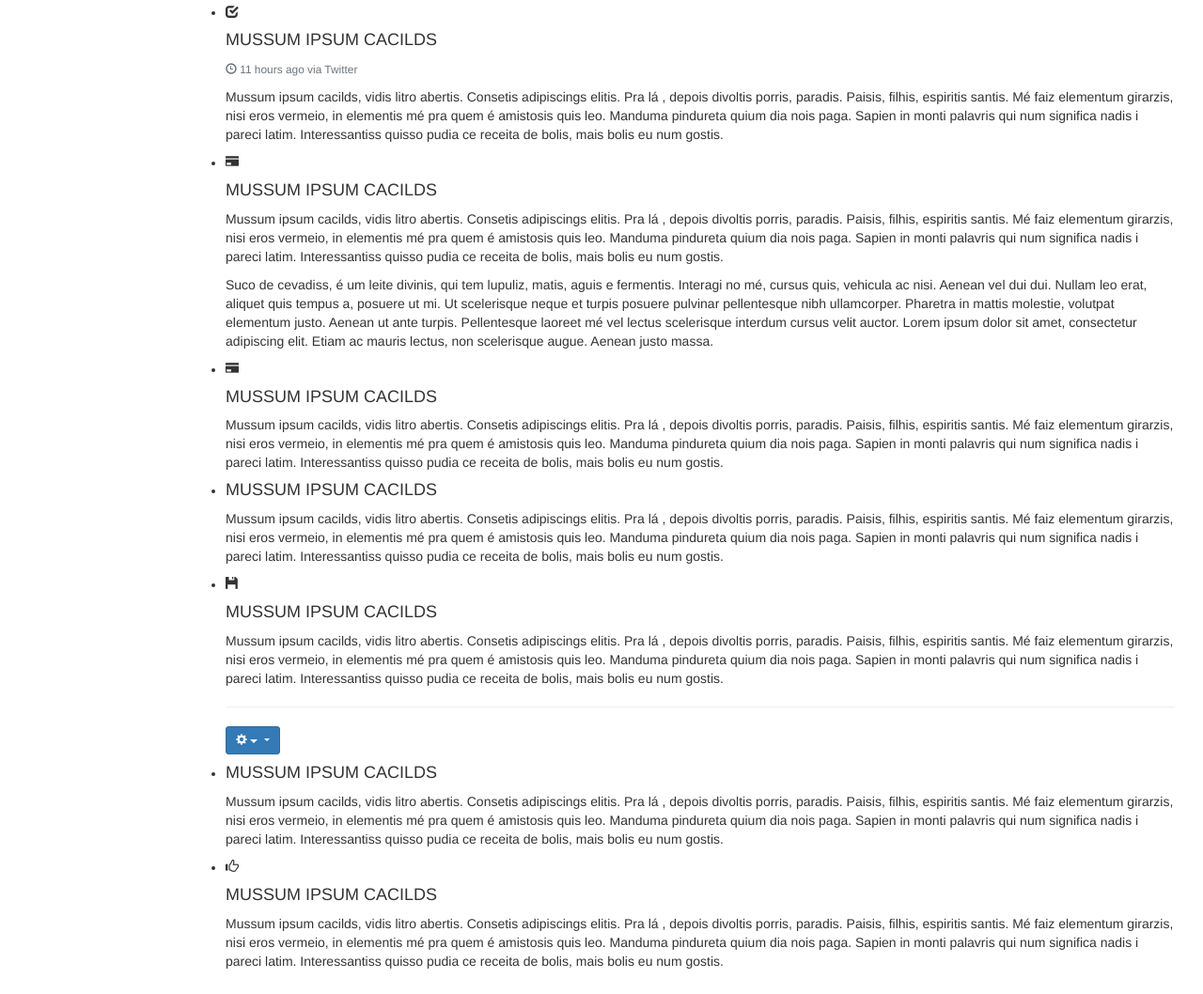
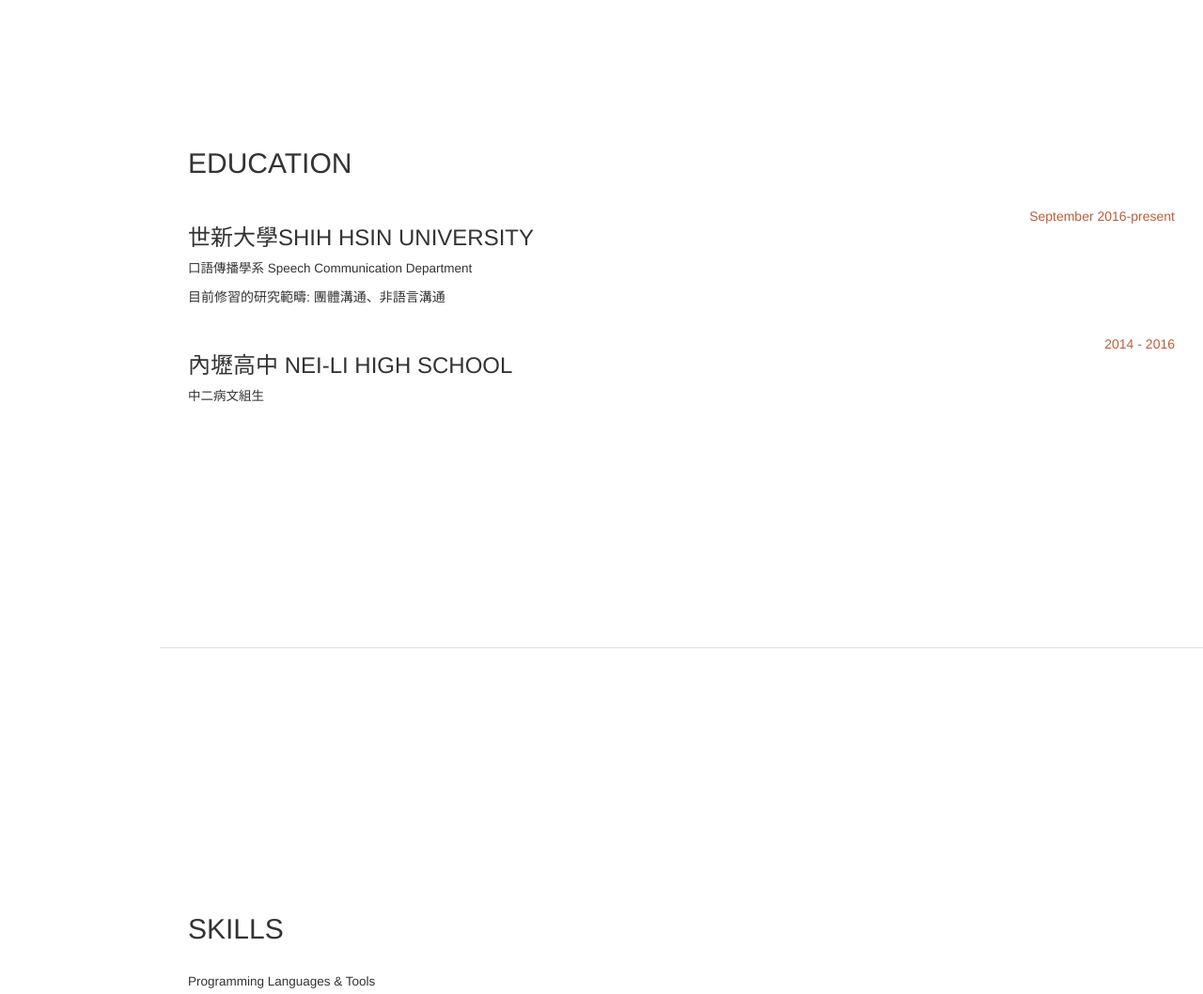
Before and after one commit to YueTsou01/YueTsou01.github.io, a website: page index.html in a window 1280 px wide. Shown: the part 1710-2768 px from the top of the page at 94% size. Drawn offline with nearby package versions, Linux system fonts and the light colour scheme; a web font is replaced by a local one.

Commit message:
Add files via upload

```diff
--- a/index.html
+++ b/index.html
@@ -134,98 +134,26 @@
         <div class="my-auto">
           <h2 class="mb-5">Education</h2>
 
-         <ul class="timeline">
-        <li>
-          <div class="timeline-badge"><i class="glyphicon glyphicon-check"></i></div>
-          <div class="timeline-panel">
-            <div class="timeline-heading">
-              <h4 class="timeline-title">Mussum ipsum cacilds</h4>
-              <p><small class="text-muted"><i class="glyphicon glyphicon-time"></i> 11 hours ago via Twitter</small></p>
+          <div class="resume-item d-flex flex-column flex-md-row mb-5">
+            <div class="resume-content mr-auto">
+              <h3 class="mb-0">世新大學Shih Hsin University</h3>
+              <div class="subheading mb-3">口語傳播學系 Speech Communication Department</div>
+              <div>目前修習的研究範疇: 團體溝通、非語言溝通</div>
             </div>
-            <div class="timeline-body">
-              <p>Mussum ipsum cacilds, vidis litro abertis. Consetis adipiscings elitis. Pra lá , depois divoltis porris, paradis. Paisis, filhis, espiritis santis. Mé faiz elementum girarzis, nisi eros vermeio, in elementis mé pra quem é amistosis quis leo. Manduma pindureta quium dia nois paga. Sapien in monti palavris qui num significa nadis i pareci latim. Interessantiss quisso pudia ce receita de bolis, mais bolis eu num gostis.</p>
+            <div class="resume-date text-md-right">
+              <span class="text-primary">September 2016-present</span>
             </div>
           </div>
-        </li>
-        <li class="timeline-inverted">
-          <div class="timeline-badge warning"><i class="glyphicon glyphicon-credit-card"></i></div>
-          <div class="timeline-panel">
-            <div class="timeline-heading">
-              <h4 class="timeline-title">Mussum ipsum cacilds</h4>
+
+          <div class="resume-item d-flex flex-column flex-md-row">
+            <div class="resume-content mr-auto">
+              <h3 class="mb-0">內壢高中 Nei-Li High School</h3>
+              <div class="subheading mb-3">中二病文組生</div>
             </div>
-            <div class="timeline-body">
-              <p>Mussum ipsum cacilds, vidis litro abertis. Consetis adipiscings elitis. Pra lá , depois divoltis porris, paradis. Paisis, filhis, espiritis santis. Mé faiz elementum girarzis, nisi eros vermeio, in elementis mé pra quem é amistosis quis leo. Manduma pindureta quium dia nois paga. Sapien in monti palavris qui num significa nadis i pareci latim. Interessantiss quisso pudia ce receita de bolis, mais bolis eu num gostis.</p>
-              <p>Suco de cevadiss, é um leite divinis, qui tem lupuliz, matis, aguis e fermentis. Interagi no mé, cursus quis, vehicula ac nisi. Aenean vel dui dui. Nullam leo erat, aliquet quis tempus a, posuere ut mi. Ut scelerisque neque et turpis posuere pulvinar pellentesque nibh ullamcorper. Pharetra in mattis molestie, volutpat elementum justo. Aenean ut ante turpis. Pellentesque laoreet mé vel lectus scelerisque interdum cursus velit auctor. Lorem ipsum dolor sit amet, consectetur adipiscing elit. Etiam ac mauris lectus, non scelerisque augue. Aenean justo massa.</p>
+            <div class="resume-date text-md-right">
+              <span class="text-primary">2014 -  2016</span>
             </div>
           </div>
-        </li>
-        <li>
-          <div class="timeline-badge danger"><i class="glyphicon glyphicon-credit-card"></i></div>
-          <div class="timeline-panel">
-            <div class="timeline-heading">
-              <h4 class="timeline-title">Mussum ipsum cacilds</h4>
-            </div>
-            <div class="timeline-body">
-              <p>Mussum ipsum cacilds, vidis litro abertis. Consetis adipiscings elitis. Pra lá , depois divoltis porris, paradis. Paisis, filhis, espiritis santis. Mé faiz elementum girarzis, nisi eros vermeio, in elementis mé pra quem é amistosis quis leo. Manduma pindureta quium dia nois paga. Sapien in monti palavris qui num significa nadis i pareci latim. Interessantiss quisso pudia ce receita de bolis, mais bolis eu num gostis.</p>
-            </div>
-          </div>
-        </li>
-        <li class="timeline-inverted">
-          <div class="timeline-panel">
-            <div class="timeline-heading">
-              <h4 class="timeline-title">Mussum ipsum cacilds</h4>
-            </div>
-            <div class="timeline-body">
-              <p>Mussum ipsum cacilds, vidis litro abertis. Consetis adipiscings elitis. Pra lá , depois divoltis porris, paradis. Paisis, filhis, espiritis santis. Mé faiz elementum girarzis, nisi eros vermeio, in elementis mé pra quem é amistosis quis leo. Manduma pindureta quium dia nois paga. Sapien in monti palavris qui num significa nadis i pareci latim. Interessantiss quisso pudia ce receita de bolis, mais bolis eu num gostis.</p>
-            </div>
-          </div>
-        </li>
-        <li>
-          <div class="timeline-badge info"><i class="glyphicon glyphicon-floppy-disk"></i></div>
-          <div class="timeline-panel">
-            <div class="timeline-heading">
-              <h4 class="timeline-title">Mussum ipsum cacilds</h4>
-            </div>
-            <div class="timeline-body">
-              <p>Mussum ipsum cacilds, vidis litro abertis. Consetis adipiscings elitis. Pra lá , depois divoltis porris, paradis. Paisis, filhis, espiritis santis. Mé faiz elementum girarzis, nisi eros vermeio, in elementis mé pra quem é amistosis quis leo. Manduma pindureta quium dia nois paga. Sapien in monti palavris qui num significa nadis i pareci latim. Interessantiss quisso pudia ce receita de bolis, mais bolis eu num gostis.</p>
-              <hr>
-              <div class="btn-group">
-                <button type="button" class="btn btn-primary btn-sm dropdown-toggle" data-toggle="dropdown">
-                  <i class="glyphicon glyphicon-cog"></i> <span class="caret"></span>
-                </button>
-                <ul class="dropdown-menu" role="menu">
-                  <li><a href="#">Action</a></li>
-                  <li><a href="#">Another action</a></li>
-                  <li><a href="#">Something else here</a></li>
-                  <li class="divider"></li>
-                  <li><a href="#">Separated link</a></li>
-                </ul>
-              </div>
-            </div>
-          </div>
-        </li>
-        <li>
-          <div class="timeline-panel">
-            <div class="timeline-heading">
-              <h4 class="timeline-title">Mussum ipsum cacilds</h4>
-            </div>
-            <div class="timeline-body">
-              <p>Mussum ipsum cacilds, vidis litro abertis. Consetis adipiscings elitis. Pra lá , depois divoltis porris, paradis. Paisis, filhis, espiritis santis. Mé faiz elementum girarzis, nisi eros vermeio, in elementis mé pra quem é amistosis quis leo. Manduma pindureta quium dia nois paga. Sapien in monti palavris qui num significa nadis i pareci latim. Interessantiss quisso pudia ce receita de bolis, mais bolis eu num gostis.</p>
-            </div>
-          </div>
-        </li>
-        <li class="timeline-inverted">
-          <div class="timeline-badge success"><i class="glyphicon glyphicon-thumbs-up"></i></div>
-          <div class="timeline-panel">
-            <div class="timeline-heading">
-              <h4 class="timeline-title">Mussum ipsum cacilds</h4>
-            </div>
-            <div class="timeline-body">
-              <p>Mussum ipsum cacilds, vidis litro abertis. Consetis adipiscings elitis. Pra lá , depois divoltis porris, paradis. Paisis, filhis, espiritis santis. Mé faiz elementum girarzis, nisi eros vermeio, in elementis mé pra quem é amistosis quis leo. Manduma pindureta quium dia nois paga. Sapien in monti palavris qui num significa nadis i pareci latim. Interessantiss quisso pudia ce receita de bolis, mais bolis eu num gostis.</p>
-            </div>
-          </div>
-        </li>
-    </ul>
 
         </div>
       </section>
```
